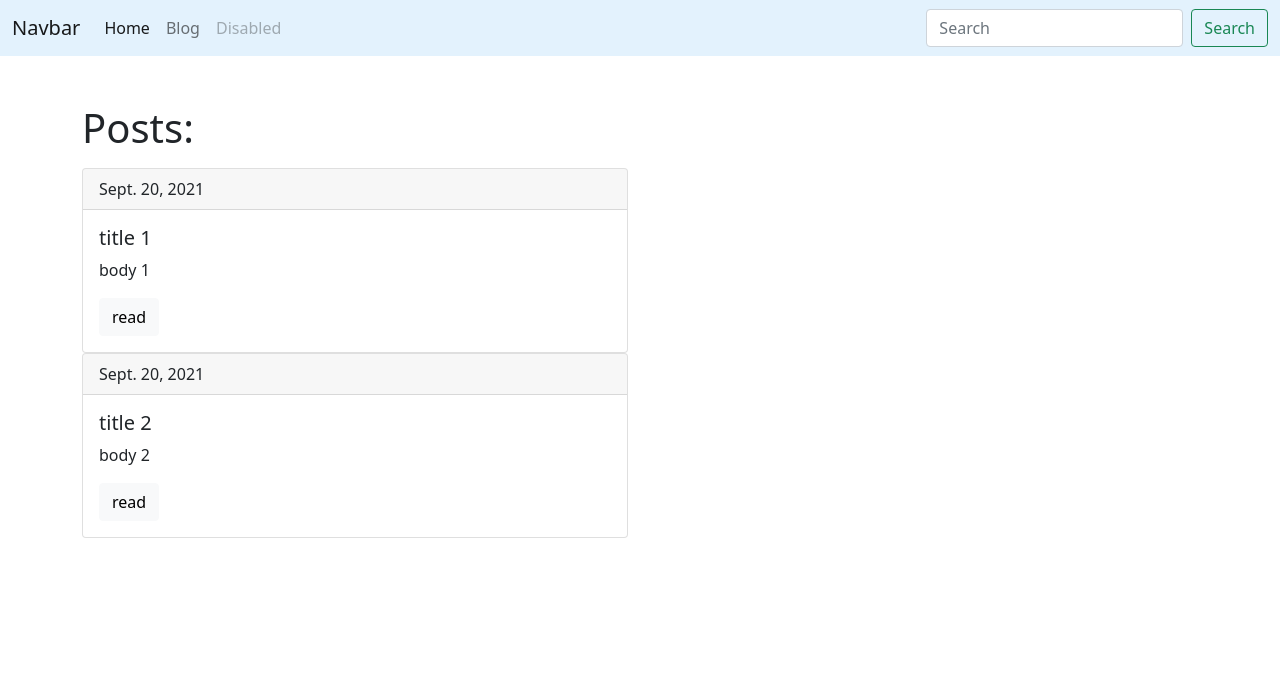
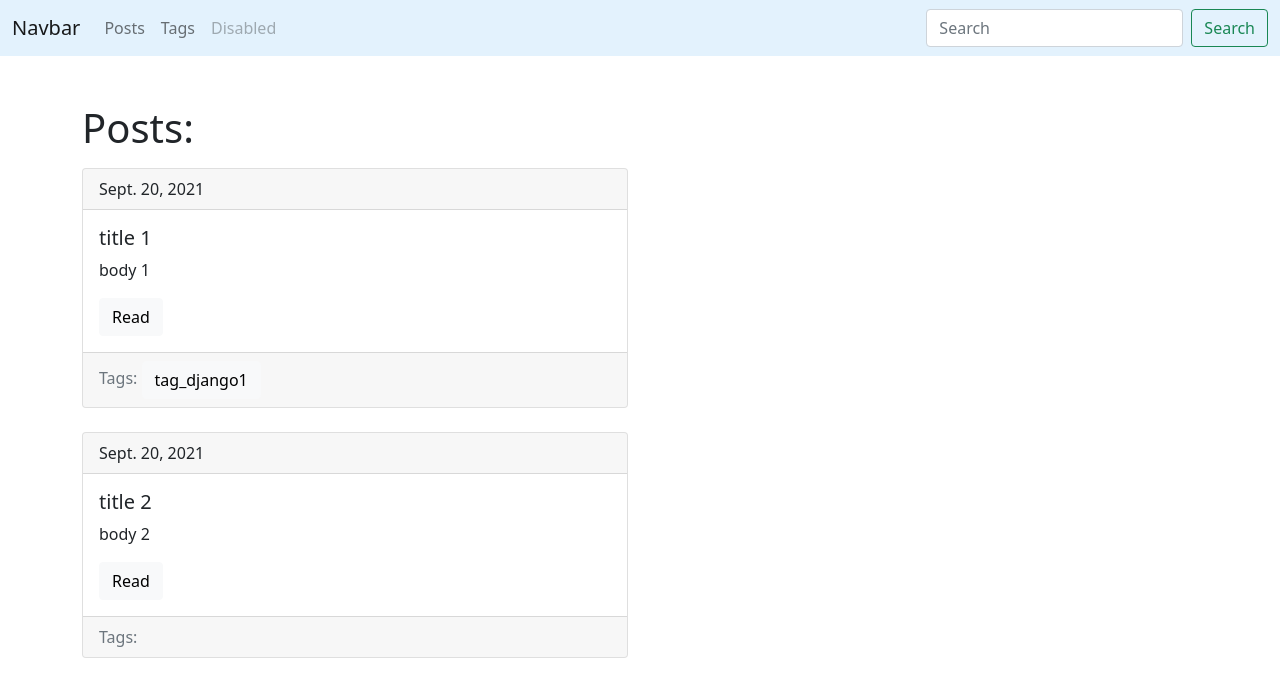
Before and after one commit to ameagle/django1, a Django app: page /blog/ in a window 1280 px wide. Shown: the top 697 px of the page. Run offline with Django 3.2, Linux system fonts and the light colour scheme; data comes from the database, SQL or seed files in the repository; both versions use the stored data as it was after the commit.

Commit message:
finish 5 lesson oleg molchanov https://www.youtube.com/watch?v=C_K12QRDE8k&list=PLlWXhlUMyooaDkd39pknA1-Olj54HtpjX&index=6

```diff
--- a/blogengine/blog/models.py
+++ b/blogengine/blog/models.py
@@ -6,6 +6,7 @@ class Post(models.Model):
     title = models.CharField(max_length=150,db_index=True)
     slug = models.SlugField(max_length=150,unique=True)
     body = models.TextField(blank=True,db_index=True)
+    tags = models.ManyToManyField('Tag',blank=True,related_name='posts')
     date_pub = models.DateField(auto_now_add=True)
 
     def __str__(self):
@@ -13,3 +14,13 @@ class Post(models.Model):
 
     def get_absolute_url(self):
         return reverse('post_detail_url',kwargs={'slug':self.slug+'1'})
+
+class Tag(models.Model):
+    title = models.CharField(max_length=150)
+    slug = models.SlugField(max_length=150,unique=True)
+
+    def get_absolute_url(self):
+        return reverse('tag_detail_url',kwargs={'slug':self.slug})
+
+    def __str__(self):
+        return '{}_{}'.format(self.title,self.slug)
--- /dev/null
+++ b/blogengine/blog/templates/blog/includes/post_card_template.html
@@ -0,0 +1,18 @@
+<div class="card mb-4">
+    <div class="card-header">
+        {{post.date_pub}}
+    </div>
+    <div class="card-body">
+        <h5 class="card-title">{{post.title}}</h5>
+        <p class="card-text">{{post.body|truncatewords:15}}</p>
+        <!--<a href="{% url 'post_detail_url' slug=post.slug %}" class="btn btn-light">read</a> -->
+        <a href="{{ post.get_absolute_url }}" class="btn btn-light">Read</a>
+    </div>
+    <div class="card-footer text-muted">
+        Tags:
+        {% for tag in post.tags.all%}
+            <a href="{{ tag.get_absolute_url }}" class="btn btn-light">{{ tag.title }}</a>
+        {%endfor%}
+
+    </div>
+</div>
--- a/blogengine/blog/templates/blog/index.html
+++ b/blogengine/blog/templates/blog/index.html
@@ -9,17 +9,7 @@ Post List
 <h1 class ="mb-3">Posts:</h1>
 {% for post in posts %}
 
-<div class="card">
-    <div class="card-header">
-        {{post.date_pub}}
-    </div>
-    <div class="card-body">
-        <h5 class="card-title">{{post.title}}</h5>
-        <p class="card-text">{{post.body|truncatewords:15}}</p>
-        <!--<a href="{% url 'post_detail_url' slug=post.slug %}" class="btn btn-light">read</a> -->
-        <a href="{{post.get_absolute_url}}" class="btn btn-light">read</a>
+    {% include 'blog/includes/post_card_template.html' %}
 
-    </div>
-</div>
 {%endfor%}
 {% endblock %}
--- a/blogengine/blog/urls.py
+++ b/blogengine/blog/urls.py
@@ -1,7 +1,9 @@
 from django.urls import path
 from .views import *
 urlpatterns = [
-    path('',                  posts_list,name='posts_list_url'),
-    path('post/<str:slug>/', posts_detail ,name='post_detail_url'),
+    path('',                posts_list,     name='posts_list_url'),
+    path('post/<str:slug>/',posts_detail,   name='post_detail_url'),
+    path('tags/',           tags_list,      name='tags_list_url'),
+    path('tag/<str:slug>/', tag_detail,     name='tag_detail_url')
     #path('blog/', include()),
 ]
--- a/blogengine/blog/views.py
+++ b/blogengine/blog/views.py
@@ -1,14 +1,29 @@
 from django.shortcuts import render
 from django.http import HttpResponse
 from .models import Post
+from .models import Tag
 def posts_list(request):
     #return HttpResponse('<h1>Hello world1</h1>')
     posts = Post.objects.all()
     return render(request,'blog/index.html',context={'posts':posts})
 
 def posts_detail(request,slug):
-    slug = slug[:-1]
+    slug = slug[:-1] #del last symbol
     post = Post.objects.get(slug__iexact=slug)
     return render(request, 'blog/post_detail.html', context={'post': post})
 
+
+
+########## Tag ##############
+def tags_list(request):
+    tags = Tag.objects.all()
+    return render(request, 'blog/tags_list.html', context={'tags': tags})
+
+def tag_detail(request,slug):
+    tag = Tag.objects.get(slug__iexact=slug)
+    return render(request, 'blog/tag_detail.html', context={'tag': tag})
+
+
+
+
 # Create your views here.
--- a/blogengine/templates/base.html
+++ b/blogengine/templates/base.html
@@ -21,10 +21,10 @@
     <div class="collapse navbar-collapse" id="navbarSupportedContent">
       <ul class="navbar-nav me-auto mb-2 mb-lg-0">
         <li class="nav-item">
-          <a class="nav-link active" aria-current="page" href="#">Home</a>
+          <a class="nav-link" href="{% url 'posts_list_url' %}">Posts</a>
         </li>
-        <li class="nav-item">
-          <a class="nav-link" href="{% url 'posts_list_url' %}">Blog</a>
+          <li class="nav-item">
+          <a class="nav-link" href="{% url 'tags_list_url' %}">Tags</a>
         </li>
         <li class="nav-item">
           <a class="nav-link disabled">Disabled</a>
```
Also changed, not shown: blogengine/blog/templates/blog/tag_detail.html (added, +20 -0 lines), blogengine/blog/templates/blog/tags_list.html (added, +17 -0 lines), blogengine/db.sqlite3.
